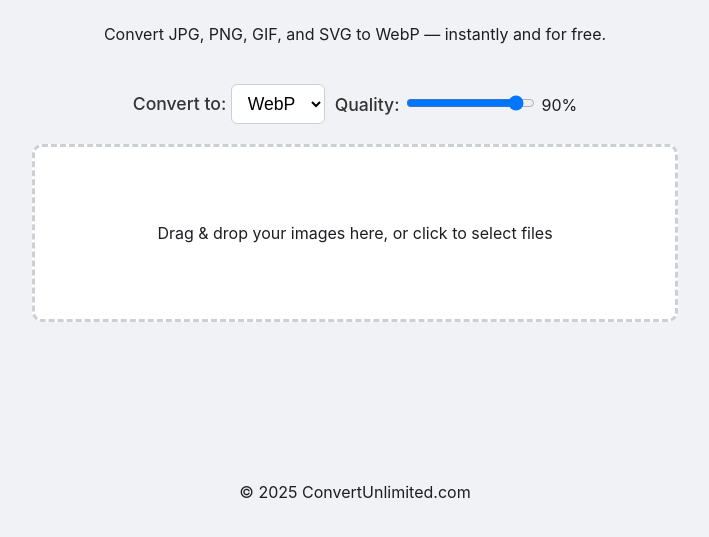
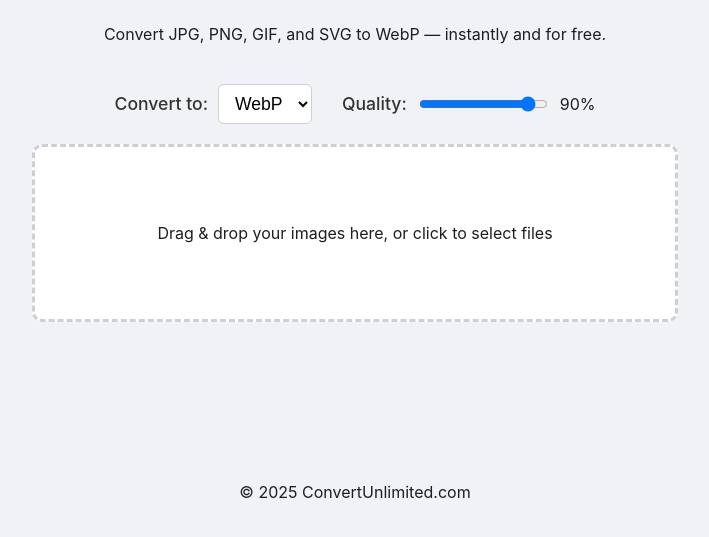
Before and after one commit to dunkin-novice/convertunlimited.com, a plain HTML site: page index.html in a window 1280 px wide. Shown: the part 99-636 px from the top of the page, without its empty margins (285-994 px from the left). Drawn offline with nearby package versions, Linux system fonts and the light colour scheme.

Commit message:
Update style.css

```diff
--- a/style.css
+++ b/style.css
@@ -246,11 +246,18 @@ h1 {
 }
 
 
-/* --- Styles for Output Options --- */
+/* UPDATED Styles for Output Options */
 #output-options {
     margin-bottom: 20px;
     display: flex;
     justify-content: center;
+    align-items: center;
+    gap: 30px; /* Increased gap */
+    flex-wrap: wrap; /* Allow wrapping on small screens */
+}
+
+.option-group {
+    display: flex;
     align-items: center;
     gap: 10px;
 }
```
